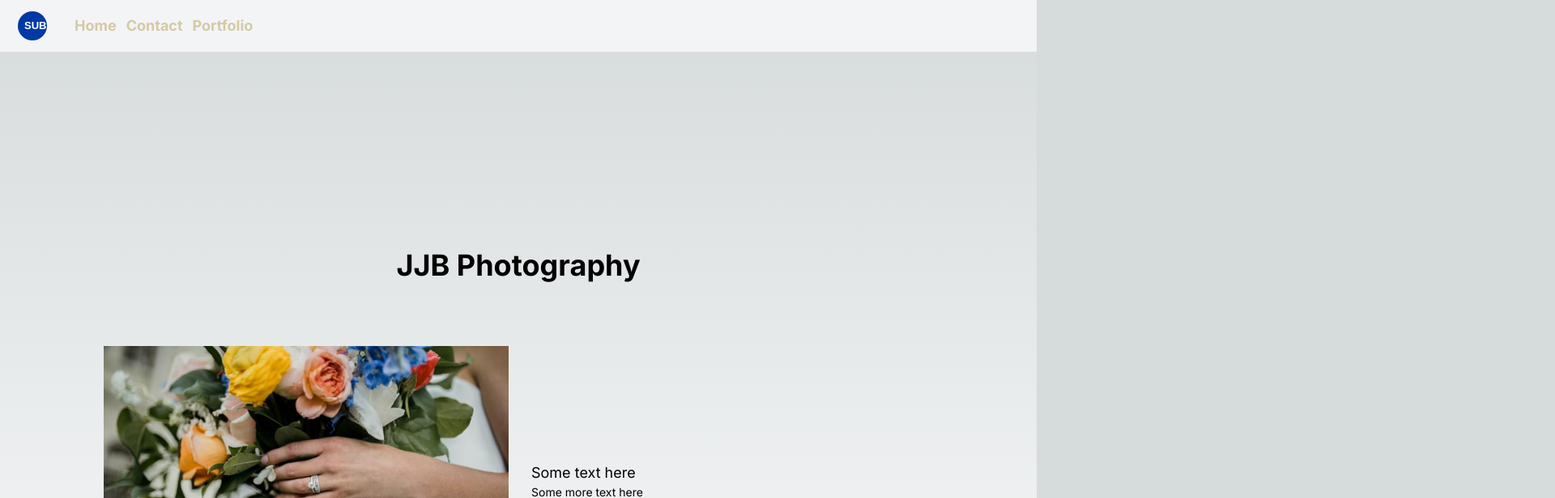
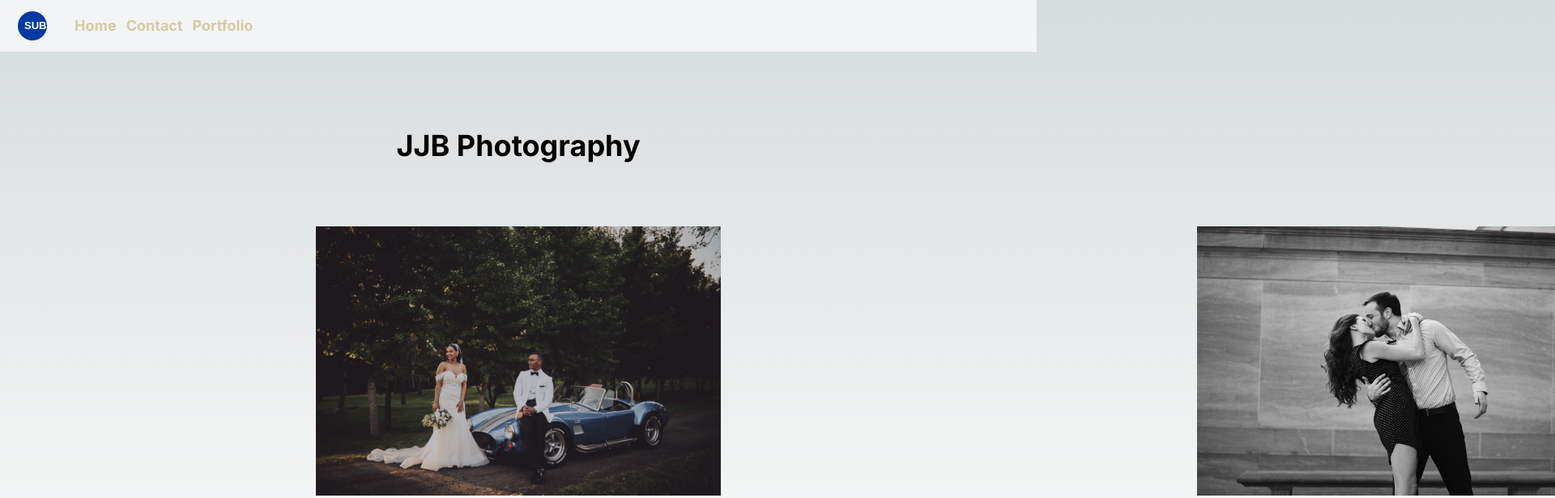
Before and after one commit to sramalho94/jjbphotography, a Next.js app: page / in a window 1280 px wide. Shown: the top 616 px of the page at 81% size, 1920 px wide, since content can reach past the window. Built offline with nearby package versions, Linux system fonts and the light colour scheme.

Commit message:
modified - carousel

```diff
--- a/components/Landing.jsx
+++ b/components/Landing.jsx
@@ -59,30 +59,25 @@ const Landing = () => {
     },
   ]
   )
-
-
   return (
-    <div className="flex flex-col items-center justify-center min-h-screen">
-      <div className="mb-20" style={{marginTop:"-50px"}}>
+    <div className="flex flex-col items-center justify-center min-h-fit">
+      <div className="mb-20">
         <h1 className="text-4xl font-bold mb-30">JJB Photography</h1>
       </div>
 
-      <div className="mx-auto w-full max-w-screen-lg">
-        <div ref={sliderRef} className="keen-slider keen-slider__center ">
+      <div className="mx-auto min-w-screen">
+        <div ref={sliderRef} className="keen-slider keen-slider__center">
           {images.map((image, index) => (
             <div key={index} className="keen-slider__slide">
-              <div className="flex flex-row items-center justify-center">
-                <div className="w-1/2">
+              <div className="flex flex-row items-center justify-center min-w-screen">
+                <div className="min-w-screen relative">
                   <Image
                     src={image}
                     alt={`gallery-image-${index}`}
                     width={500}
                     height={500}
+                    responsive
                   />
-                </div>
-                <div className="w-1/2 px-4">
-                  <p className="text-lg">Some text here</p>
-                  <p className="text-sm">Some more text here</p>
                 </div>
               </div>
             </div>
@@ -91,6 +86,8 @@ const Landing = () => {
       </div>
     </div>
   )
+
+
 }
 
 
```
